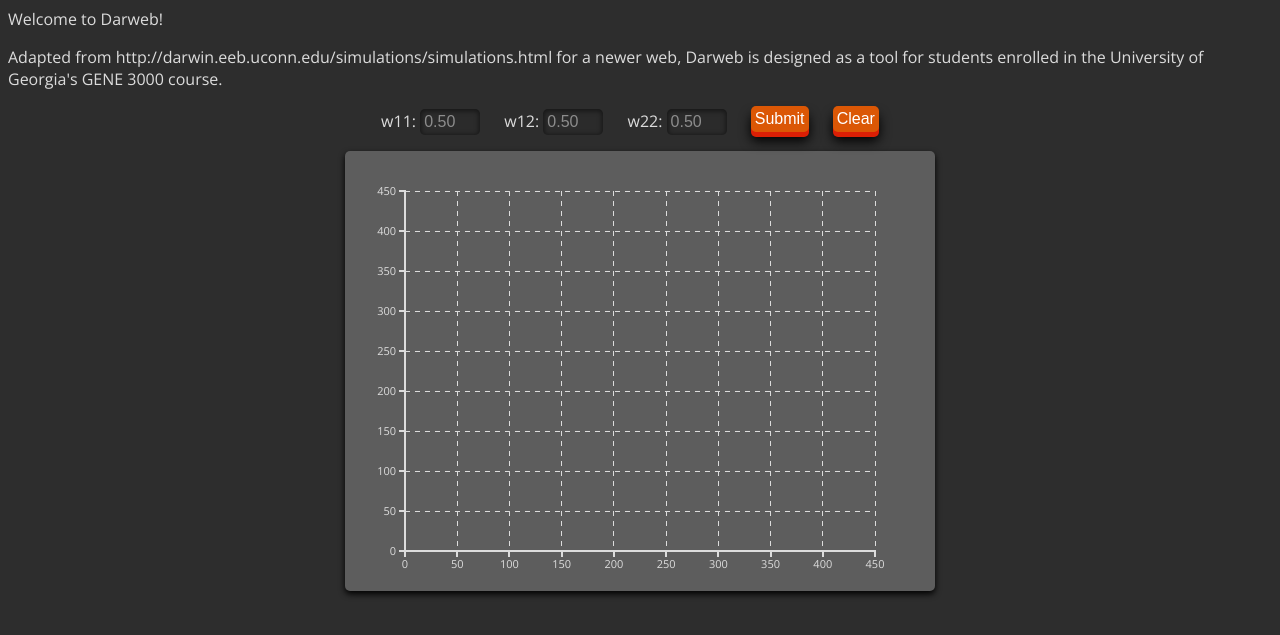
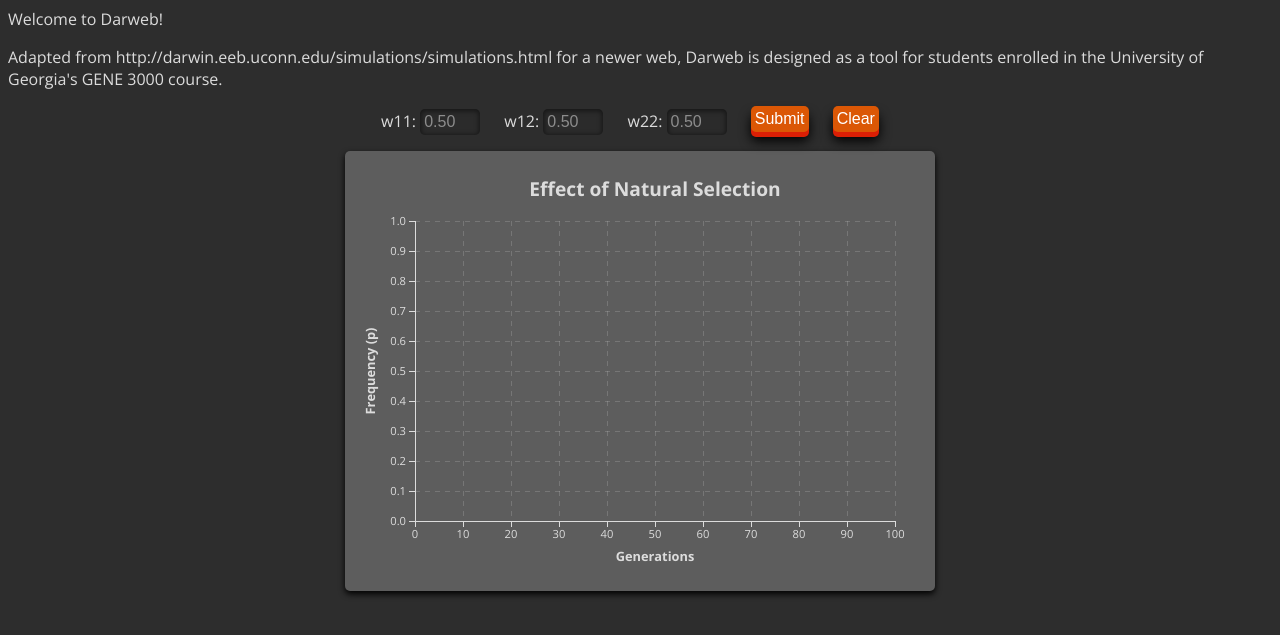
Before and after one commit to AnishN/Darweb, a Flask app: page / in a window 1280 px wide. Shown: the top 635 px of the page. Run offline with Flask 2, Linux system fonts and the light colour scheme.

Commit message:
Styled the graph and made it evolution-specific.

```diff
--- a/static/main.css
+++ b/static/main.css
@@ -79,7 +79,7 @@ button::-moz-focus-inner { border: 0; }
 {
 	fill: none;
 	stroke: #dcdcdc;
-	stroke-width: 2px;
+	stroke-width: 1px;
 	shape-rendering: crispEdges;
 }
 
@@ -89,11 +89,34 @@ button::-moz-focus-inner { border: 0; }
 	stroke: #dcdcdc;
 	stroke-width: 1px;
 	stroke-dasharray: 5,5;
+	stroke-opacity: 0.2;
+}
+
+.graphTitle
+{
+	fill: #dcdcdc;
+	font-weight: bold;
+	font-size: 1.2em;
+
+}
+
+.graphXLabel
+{
+	fill: #dcdcdc;
+	font-size: 0.8em;
+	font-weight: bold;
+}
+
+.graphYLabel
+{
+	fill: #dcdcdc;
+	font-size: 0.8em;
+	font-weight: bold;
 }
 
 .axis text
 {
-	font-size: 11px;
+	font-size: 0.7em;
 	fill: #dcdcdc;
 }
 
--- a/static/main.js
+++ b/static/main.js
@@ -10,7 +10,7 @@ var main = function()
 {
 	var graph = document.getElementById("graph");
 	var style = window.getComputedStyle(graph, null);
-	var margin = {top: 20, right: 40, bottom: 20, left: 40};
+	var margin = {top: 50, right: 20, bottom: 50, left: 50};
 	var boxWidth = parseInt(style.getPropertyValue("width"));
 	var boxHeight = parseInt(style.getPropertyValue("height"));
 	var width = boxWidth - margin.left - margin.right;
@@ -22,11 +22,11 @@ var main = function()
 		.attr("height", height + margin.top + margin.bottom);
 
 	var xScale = d3.scale.linear()
-		.domain([0,450])
+		.domain([0, 100])
 		.range([0, width])
 
 	var yScale = d3.scale.linear()
-		.domain([0,450])
+		.domain([0, 1.0])
 		.range([height, 0])
 
 	var xAxis = d3.svg.axis()
@@ -70,6 +70,28 @@ var main = function()
 		.attr("class", "axis")
 		.attr("transform", "translate(" + margin.left + "," + margin.top + ")")
 		.call(yAxis);
+
+	svg.append("text")
+        .attr("x", margin.left + width/2)
+        .attr("y", margin.top / 2)
+        .attr("text-anchor", "middle")
+        .attr("class", "graphTitle")
+        .text("Effect of Natural Selection");
+
+    svg.append("text")
+        .attr("x", margin.left + width/2)
+        .attr("y", margin.top + height + 40)
+        .attr("text-anchor", "middle")
+        .attr("class", "graphXLabel")
+        .text("Generations");
+
+    svg.append("text")
+		.attr("transform", "rotate(-90)")//This messes with the coordinate system!
+		.attr("x", -height/2 - margin.top)
+		.attr("y", margin.left - 40)
+        .attr("text-anchor", "middle")
+        .attr("class", "graphYLabel")
+        .text("Frequency (p)");
 }
 
 var LineGraph = function(data, options)
```
